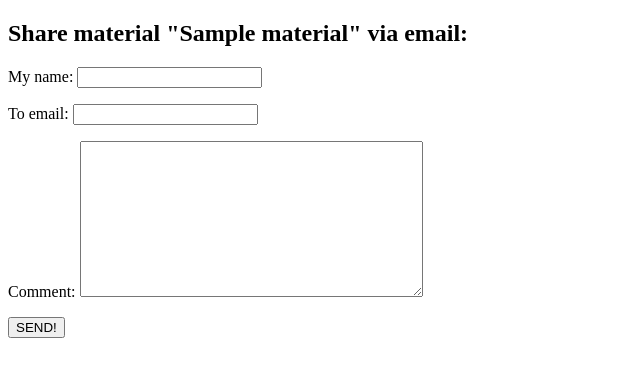
After one commit to belovmd/django-spring-2021, a Django app: page /lesson/1/share/ in a window 1280 px wide. The commit adds this page. Shown: the top 377 px of the page, without its empty margins (0-640 px from the left). Run offline with Django 3.2, Linux system fonts and the light colour scheme; tables that the repository leaves empty hold one stand-in row (values such as "Sample post").

Commit message:
Iteration 4. Add share form functionality

```diff
--- /dev/null
+++ b/lesson/forms.py
@@ -0,0 +1,7 @@
+from django import forms
+
+
+class EmailMaterialForm(forms.Form):
+    my_name = forms.CharField(max_length=20)
+    to_email = forms.EmailField()
+    comment = forms.CharField(widget=forms.Textarea)
--- a/lesson/templates/materials/detail.html
+++ b/lesson/templates/materials/detail.html
@@ -13,4 +13,7 @@
     <p>
         Material author: {{ material.author }}. Published {{ material.publish }}
     </p>
+    <p>
+        <a href="{% url "lesson:share_material" material.id %}">share material</a>
+    </p>
 {% endblock %}
--- /dev/null
+++ b/lesson/templates/materials/share.html
@@ -0,0 +1,18 @@
+{% extends "base.html" %}
+
+{% block title %}
+    Share material
+{% endblock %}
+
+{% block content %}
+    {% if sent %}
+        <p>Material "{{ material.title }}" has been sent</p>
+    {% else %}
+        <h2>Share material "{{ material.title }}" via email:</h2>
+        <form action="." method="post">
+            {{ form.as_p }}
+            {% csrf_token %}
+            <input type="submit" value="SEND!">
+        </form>
+    {% endif %}
+{% endblock %}
--- a/lesson/urls.py
+++ b/lesson/urls.py
@@ -7,5 +7,7 @@ app_name = 'lesson'
 urlpatterns = [
     path('', views.all_materials, name='all_materials'),
     path('<int:y>/<int:m>/<int:d>/<slug:slug>', views.material_details,
-         name='material_details')
+         name='material_details'),
+    path('<int:material_id>/share/', views.share_material,
+         name='share_material'),
 ]
--- a/lesson/views.py
+++ b/lesson/views.py
@@ -1,7 +1,14 @@
 from django.shortcuts import render, get_object_or_404
+from django.core.mail import send_mail
 
+from . import forms
 from . import models
-# Create your views here.
+
+
+BODY_TEMPLATE = (
+    '{title} at {uri} was recommended to you by {name}.\n\n'
+    'Comment: {comment}'
+)
 
 
 def all_materials(request):
@@ -20,3 +27,41 @@ def material_details(request, y, m, d, slug):
     return render(request,
                   'materials/detail.html',
                   {'material': material})
+
+
+def _prepare_mail(material, cd, request):
+
+    uri = request.build_absolute_uri(material.get_absolute_url())
+    body = BODY_TEMPLATE.format(
+        title=material.title,
+        uri=uri,
+        name=cd['my_name'],
+        comment=cd['comment'],
+    )
+    subject = "{name} recommends you {title}".format(
+        name=cd['my_name'],
+        title=material.title,
+    )
+    return subject, body
+
+
+def share_material(request, material_id):
+    material = get_object_or_404(models.Material,
+                                 id=material_id)
+
+    sent = False
+    if request.method == "POST":
+        form = forms.EmailMaterialForm(request.POST)
+        if form.is_valid():
+            cd = form.cleaned_data
+            subject, body = _prepare_mail(material, cd, request)
+            send_mail(subject, body, 'admin@supersite.com', (cd['to_email'], ))
+            sent = True
+    else:
+        form = forms.EmailMaterialForm()
+
+    return render(request,
+                  'materials/share.html',
+                  {'form': form,
+                   'material': material,
+                   'sent': sent})
--- a/spring/settings.py
+++ b/spring/settings.py
@@ -119,3 +119,5 @@ USE_TZ = True
 # https://docs.djangoproject.com/en/3.0/howto/static-files/
 
 STATIC_URL = '/static/'
+
+EMAIL_BACKEND = 'django.core.mail.backends.console.EmailBackend'
```
